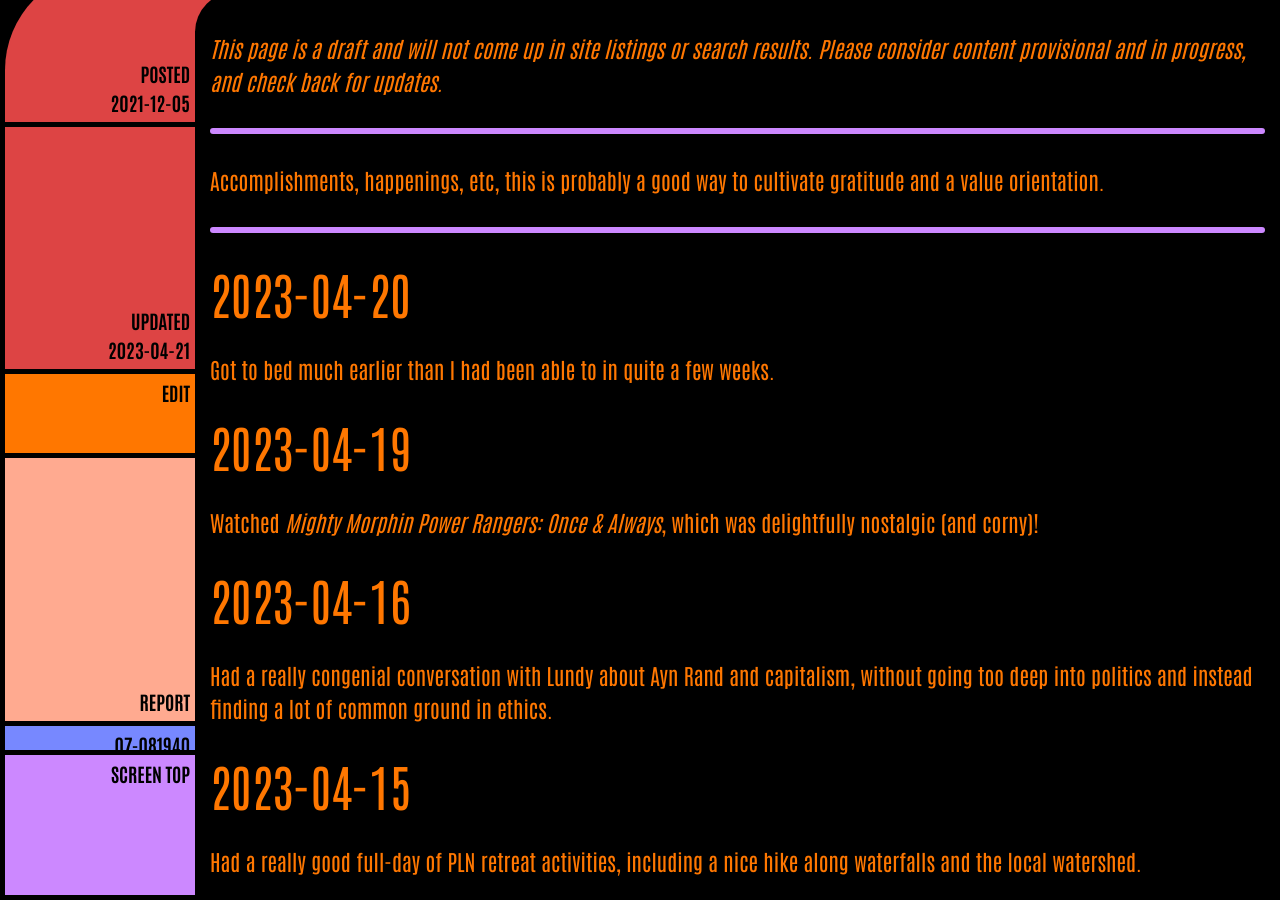
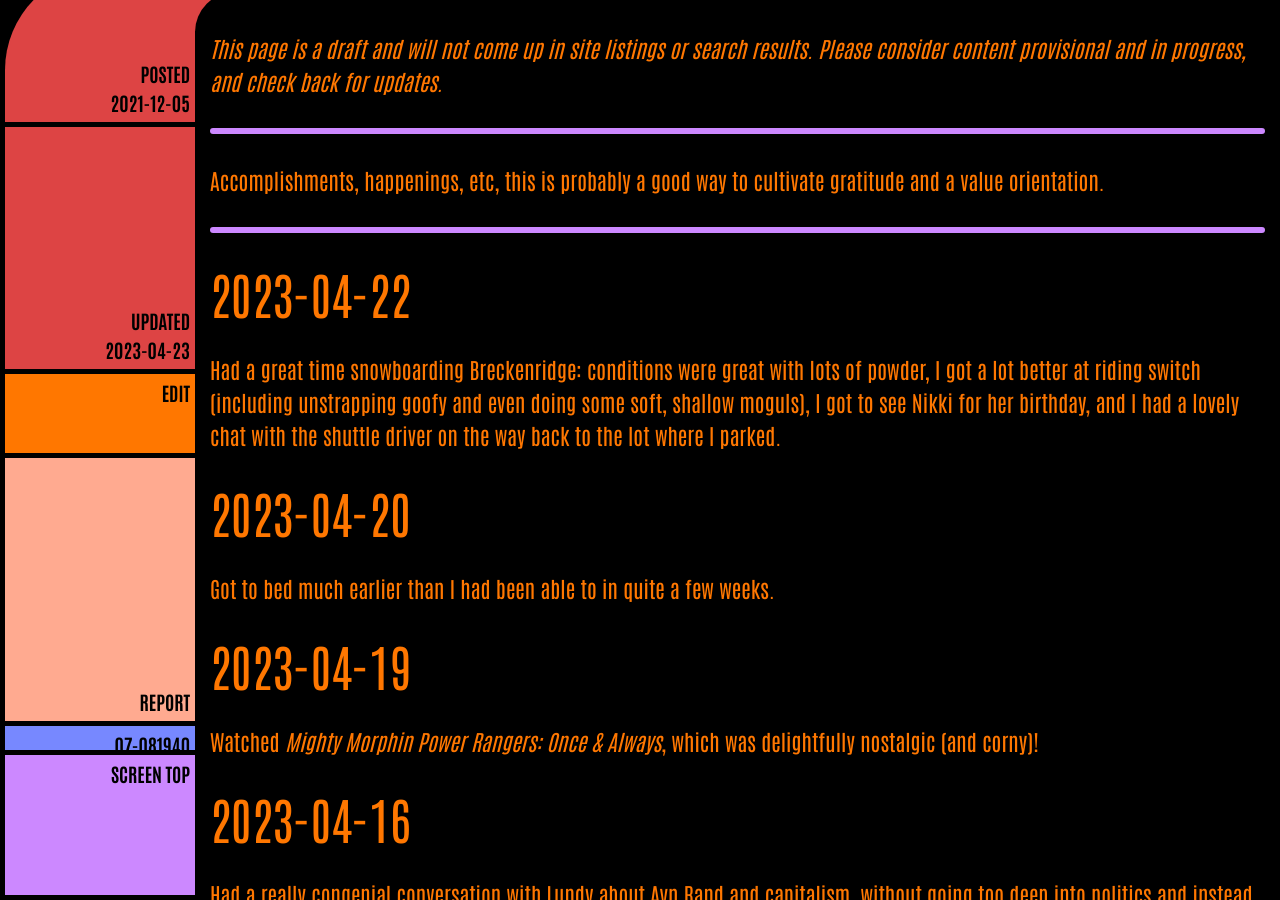
Before and after one commit to ArthurZey/arthurzey.github.io, a Jekyll site: the page built from _pages/one-good-thing.md, in a window 1280 px wide and 900 px high, scrolled down 333 px. Built offline with Jekyll 4.4.1, drawn with Linux system fonts in a browser that asks for light colours.

Commit message:
added 2023-04-22

```diff
--- a/_pages/one-good-thing.md
+++ b/_pages/one-good-thing.md
@@ -2,12 +2,16 @@
 title: One Good Thing
 description: "Accomplishments, happenings, etc, this is probably a good way to cultivate gratitude and a value orientation."
 date: "2021-12-05"
-last_modified_at: "2023-04-21T16:27:33+00:00"
+last_modified_at: "2023-04-23T00:43:29+00:00"
 tags:
   - happenings
   - draft
 sitemap: false
 ---
+
+## 2023-04-22
+Had a great time snowboarding Breckenridge: conditions were great with lots of powder, I got a lot better at riding switch (including unstrapping goofy and even doing some soft, shallow moguls), I got to see Nikki for her birthday, and I had a lovely chat with the shuttle driver on the way back to the lot where I parked.
+
 ## 2023-04-20
 Got to bed much earlier than I had been able to in quite a few weeks.
 
```
